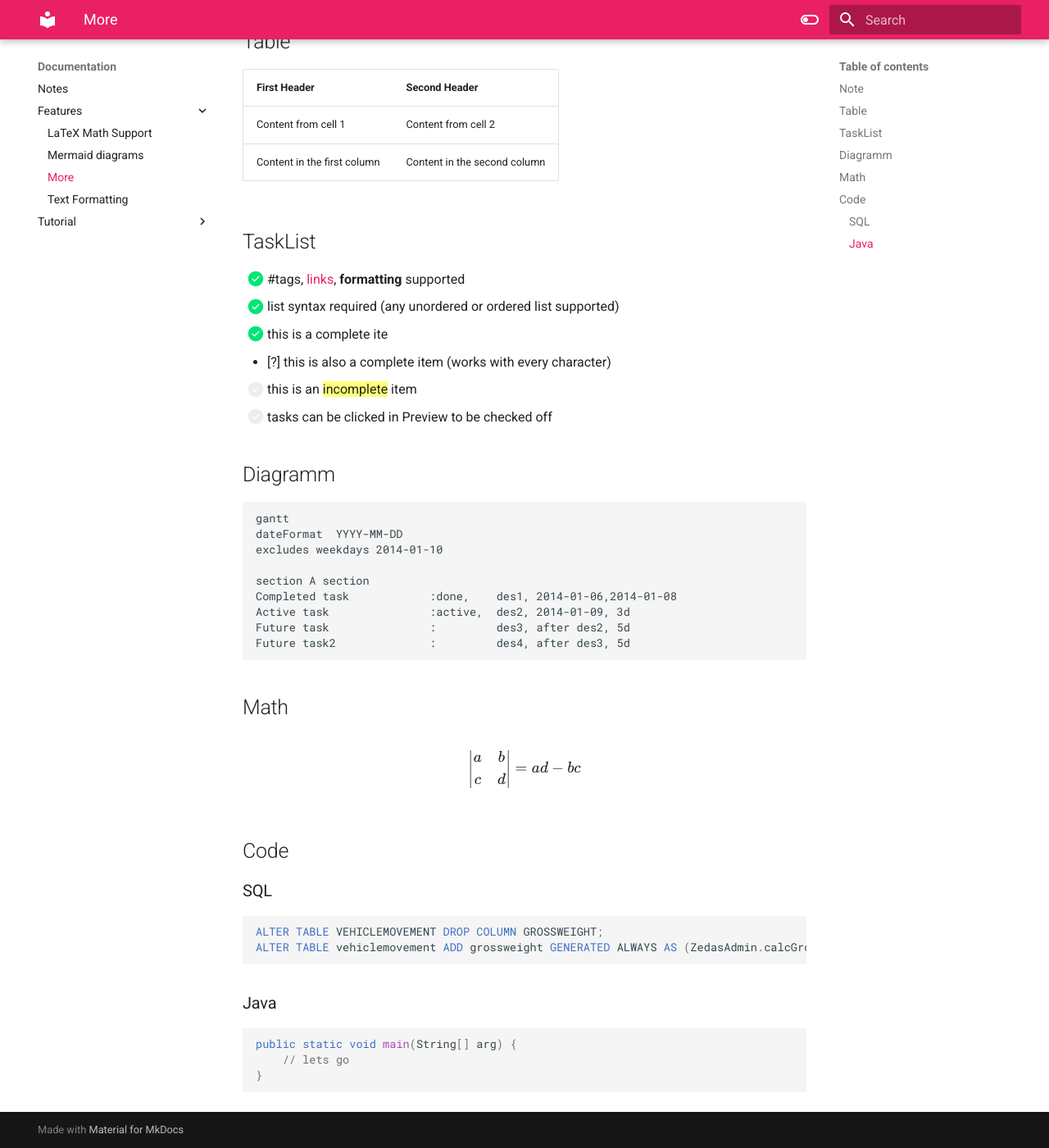
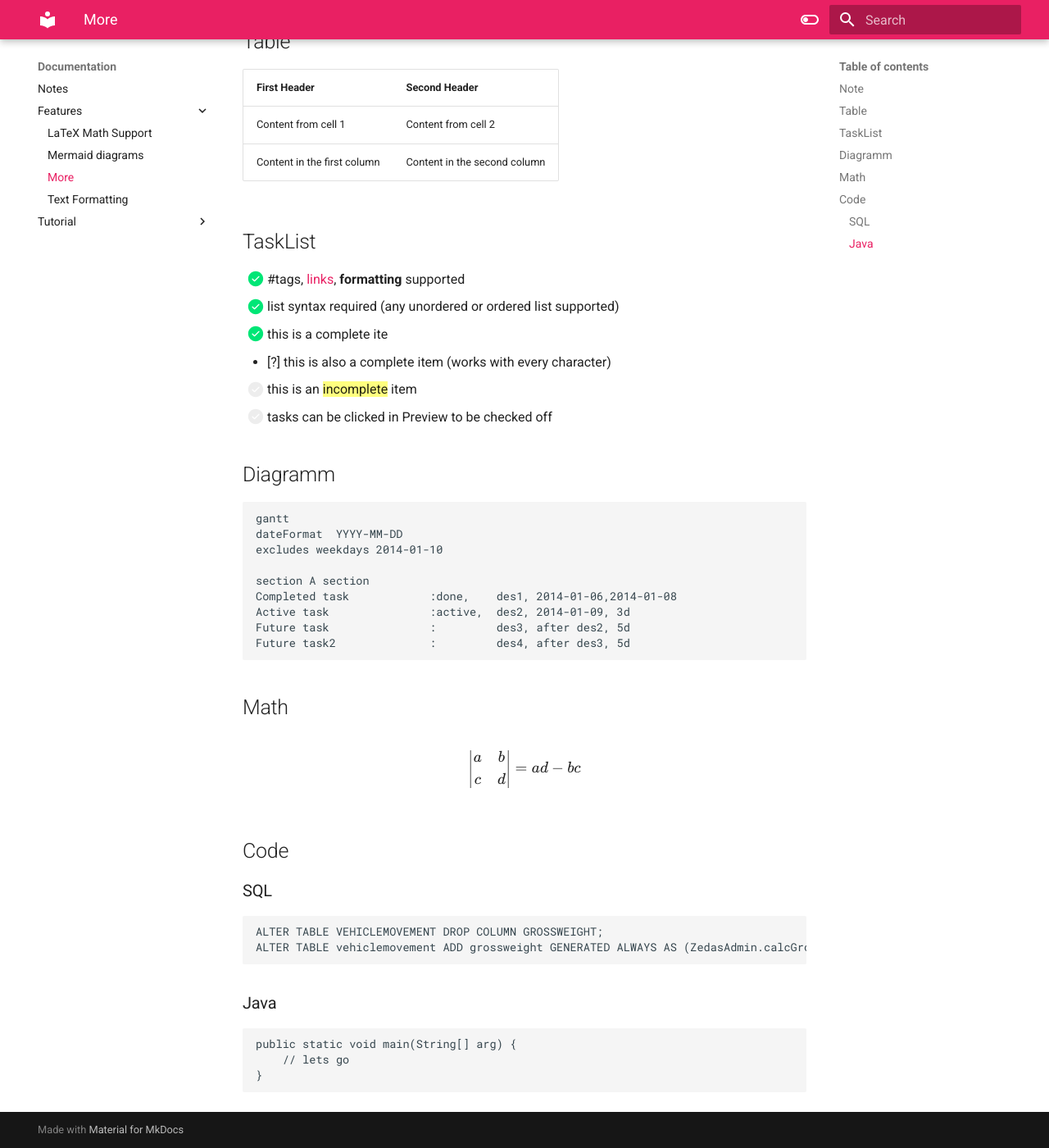
Before and after one commit to cxplonka/obsidian-publish-mkdocs, an MkDocs documentation site: the page built from docs/Features/More.md, in a window 1280 px wide and 1400 px high, scrolled down 305 px. Shown: the whole window at 82% size. Built offline with MkDocs 1.6.1 and Material for MkDocs 9.7.7, drawn with Linux system fonts in a browser that asks for light colours.

Commit message:
Update mkdocs.yml

```diff
--- a/mkdocs.yml
+++ b/mkdocs.yml
@@ -24,11 +24,11 @@ theme:
 
 # Extensions
 markdown_extensions:
-  - pymdownx.highlight:
-      anchor_linenums: true
-  - pymdownx.inlinehilite
-  - pymdownx.snippets
-  - pymdownx.superfences
+  #- pymdownx.highlight:
+  #    anchor_linenums: true
+  #- pymdownx.inlinehilite
+  #- pymdownx.snippets
+  #- pymdownx.superfences
   - footnotes
   # - attr_list
   - pymdownx.arithmatex:
@@ -49,7 +49,8 @@ markdown_extensions:
       permalink: true
 
 plugins:
-  - search
+  - search:
+      indexing: 'full'
   - roamlinks
   - mermaid2
 
```
